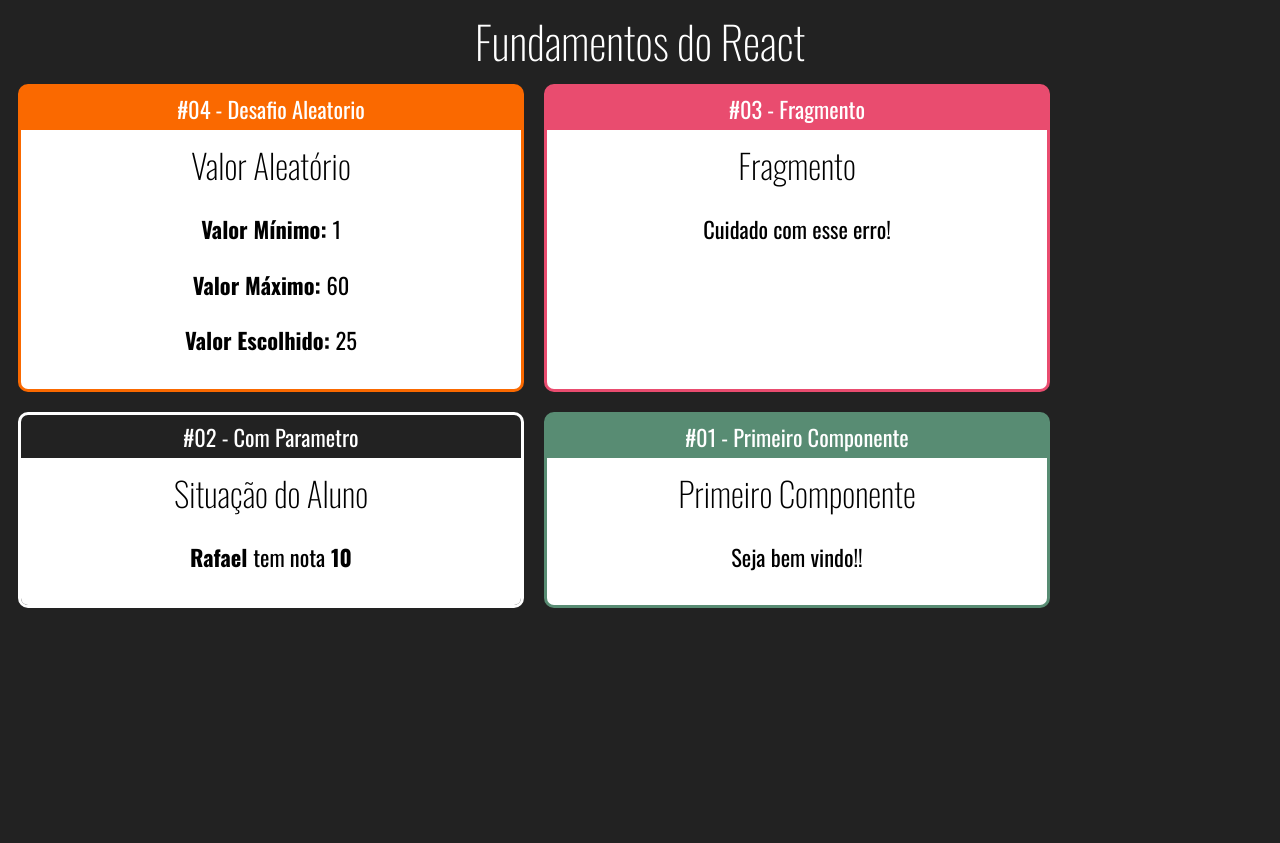
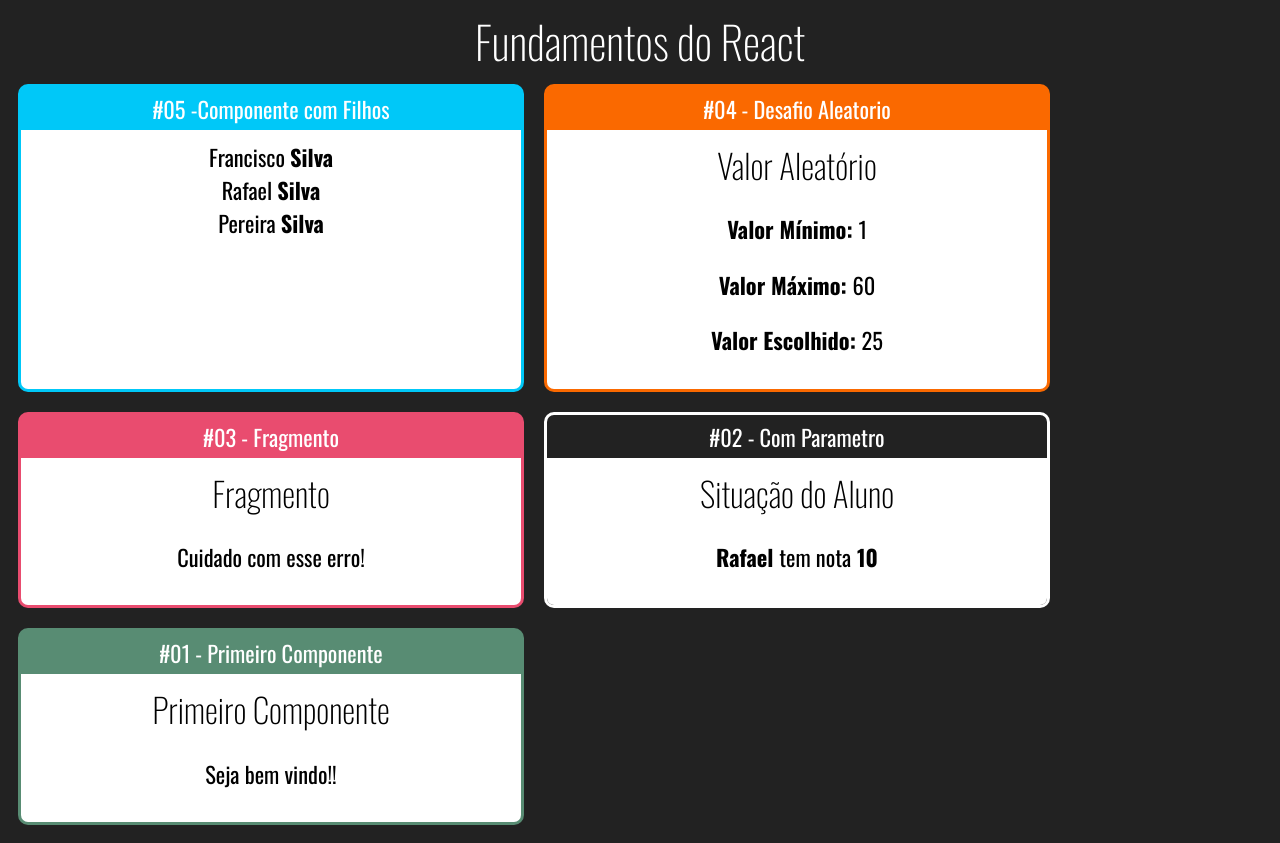
Before and after one commit to silvarafaell/Curso_React_Redux, a React (Create React App) app in the folder fundamentos-react/: page / in a window 1280 px wide. Before the commit the page ends 800 px from the top, so only its background shows below. Built offline with nearby package versions, Linux system fonts and the light colour scheme.

Commit message:
Componente Com Filho #01

```diff
--- a/fundamentos-react/src/App.jsx
+++ b/fundamentos-react/src/App.jsx
@@ -1,6 +1,7 @@
 import './App.css'
 import React from 'react';
 
+import Familia from './components/basicos/Familia';
 import Card from './components/layout/Card';
 import Aleatorio from './components/basicos/Aleatorio';
 import Fragmento from './components/basicos/Fragmento';
@@ -14,6 +15,10 @@
         <h1>Fundamentos do React</h1>
 
         <div className="Cards">
+
+        <Card titulo="#05 -Componente com Filhos" color="#00c8F8">
+            <Familia sobrenome="Silva" />
+        </Card>
 
         <Card titulo="#04 - Desafio Aleatorio" color="#FA6900">
             <Aleatorio min={1} max={60} />
--- /dev/null
+++ b/fundamentos-react/src/components/basicos/Familia.jsx
@@ -0,0 +1,12 @@
+import React from 'react'
+import FamiliaMembro from './FamiliaMembro'
+
+export default props => {
+    return (
+        <div>
+            <FamiliaMembro nome="Francisco" sobrenome={props.sobrenome} />
+            <FamiliaMembro nome="Rafael" sobrenome={props.sobrenome} />
+            <FamiliaMembro nome="Pereira" sobrenome={props.sobrenome} />
+        </div>
+    )
+}
--- /dev/null
+++ b/fundamentos-react/src/components/basicos/FamiliaMembro.jsx
@@ -0,0 +1,5 @@
+import React from 'react'
+
+export default (props) => {
+    return <div>{props.nome} <strong> {props.sobrenome}</strong></div>;
+};
```
